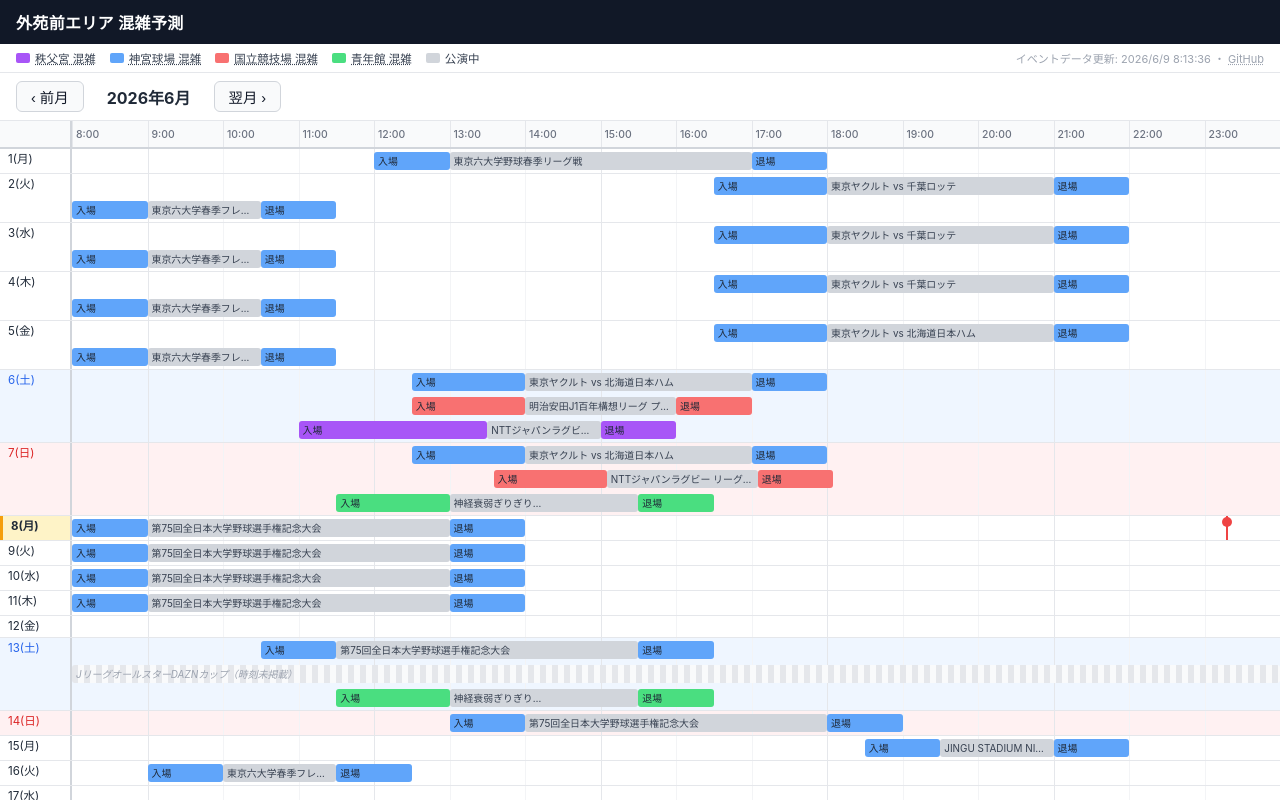
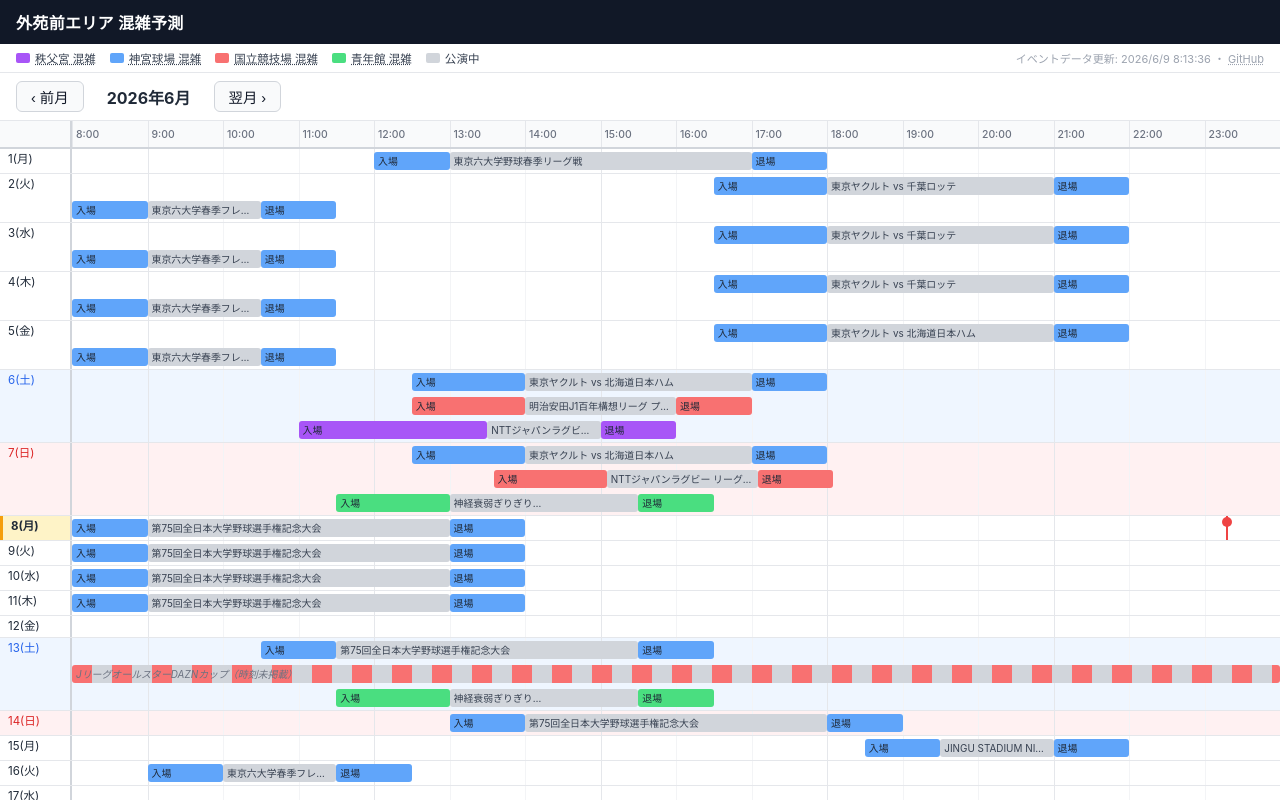
Before and after one commit to nari4D/gaienmae_congestion, a plain HTML site: page index.html in a window 1280 px wide. Shown: the top 800 px of the page. Drawn offline with Linux system fonts and the light colour scheme.

Commit message:
update time-unknown bar style with venue color stripes

```diff
--- a/index.html
+++ b/index.html
@@ -219,8 +219,7 @@
   .venue-seinen { background: #4ade80; }   /* green */
   .venue-during { background: #d1d5db; color: #374151; } /* grey */
   .venue-tbd {
-    background: repeating-linear-gradient(90deg, #e5e7eb 0px, #e5e7eb 6px, #f9fafb 6px, #f9fafb 12px);
-    color: #9ca3af;
+    color: #6b7280;
     font-style: italic;
   }
 
@@ -306,6 +305,12 @@
   jingu:  'venue-jingu',
   mufg:   'venue-mufg',
   seinen: 'venue-seinen',
+};
+const VENUE_HEX = {
+  rugby:  '#a855f7',
+  jingu:  '#60a5fa',
+  mufg:   '#f87171',
+  seinen: '#4ade80',
 };
 const VENUE_NAME = {
   rugby:  '秩父宮',
@@ -534,12 +539,15 @@
 
         // 時刻未掲載
         if (ev.start === null) {
-          evRow.appendChild(makeBar(
+          const tbdBar = makeBar(
             pct(TIME_START), pctW(TIME_END - TIME_START),
             'bar venue-tbd',
             `${ev.title}（時刻未掲載）`,
             `[${vn}] ${ev.title} 時刻未掲載`
-          ));
+          );
+          const hex = VENUE_HEX[ev.venue] || '#9ca3af';
+          tbdBar.style.background = `repeating-linear-gradient(90deg, ${hex} 0px, ${hex} 20px, #d1d5db 20px, #d1d5db 40px)`;
+          evRow.appendChild(tbdBar);
           area.appendChild(evRow);
           continue;
         }
```
